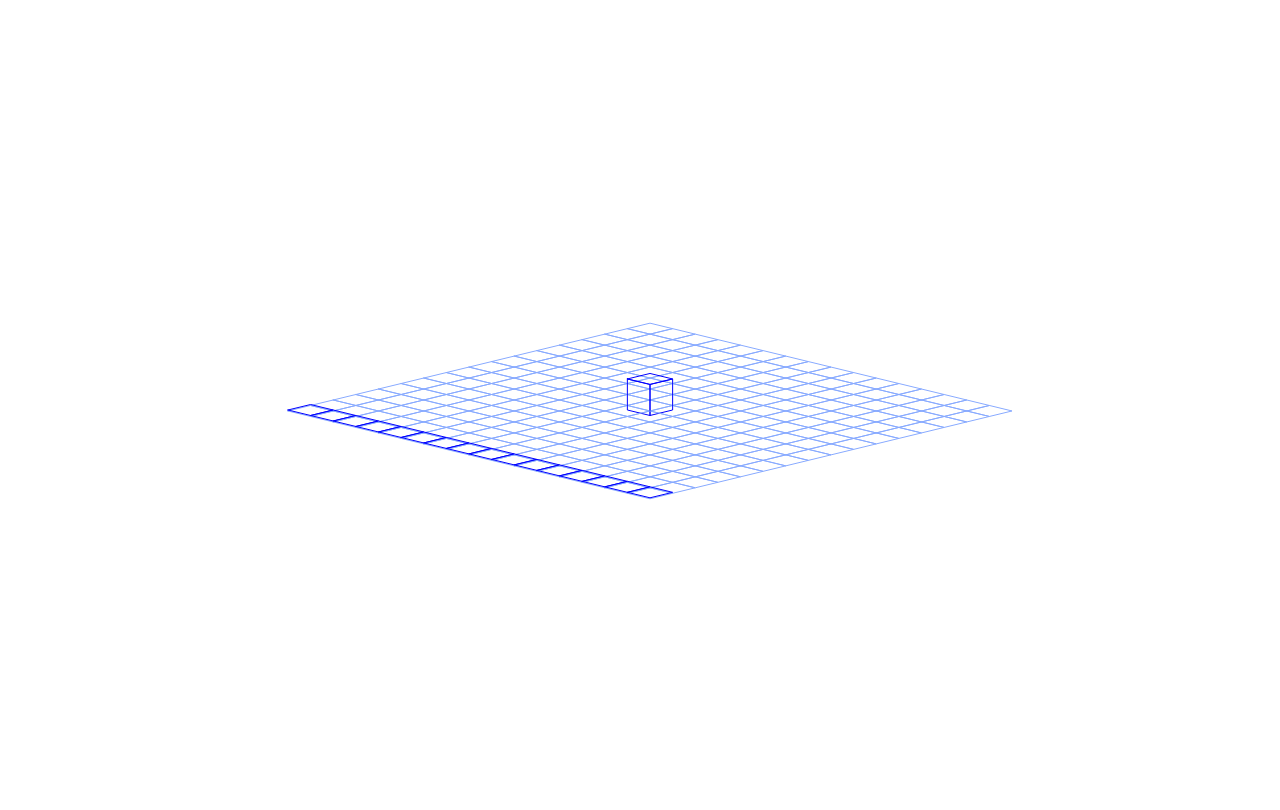
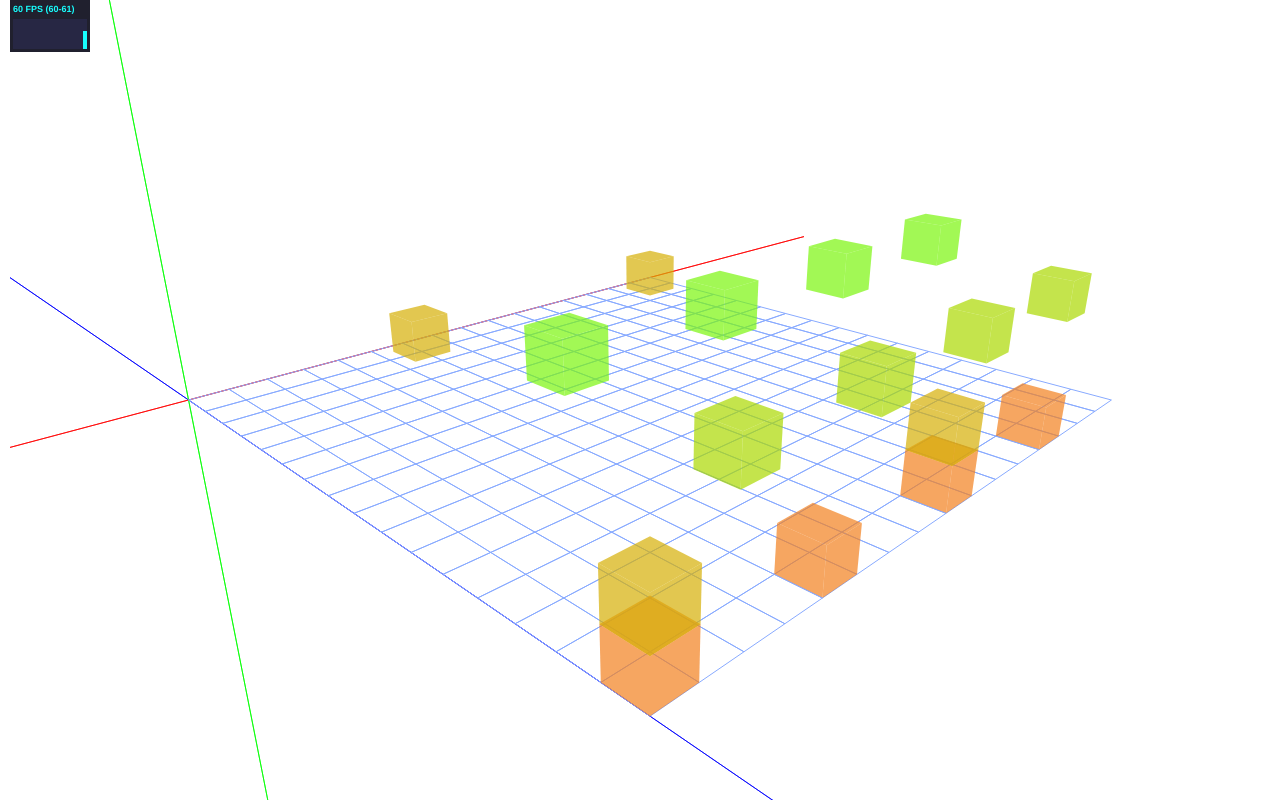
Before and after one commit to dhilowitz/Marlon, a plain HTML site: page index.html in a window 1280 px wide. Drawn offline with nearby package versions, Linux system fonts and the light colour scheme.

Commit message:
✓ Start using globals instead of class variables for constants. @done ✓ Introduce the concept of voices @done ✓ Introduce the concept of notes @done
Signed-off-by: David Hilowitz <dhilowitz@gmail.com>

```diff
--- a/_/js/marlon.js
+++ b/_/js/marlon.js
@@ -1,20 +1,43 @@
 // Global parameters
 
 // Set some camera attributes
-var CAMERA_DIST = 20;
+var CAMERA_DIST = 700;
 var CAMERA_ROTATION_STEP_AMOUNT = 5; // This is in degrees.
 var SEQUENCER_STEP_WIDTH = 32;
-var NUMBER_OF_INSTRUMENTS = 16;
+var NUMBER_OF_VOICES = 8;
 var NUMBER_OF_SEQUENCE_STEPS = 16;
+var NUMBER_OF_GRID_NOTES = 16;
+var GRID_WIDTH = NUMBER_OF_SEQUENCE_STEPS * SEQUENCER_STEP_WIDTH;
+var GRID_DEPTH = NUMBER_OF_GRID_NOTES * SEQUENCER_STEP_WIDTH;
+var VOICE_COLORS = colorRainbowArray(16,0, false, 128, 127);
+var SCALE_BASE_NOTE = 57;
+
 
 // This is left over from Tito. Hmm. Do we want to have a fixed grid size?
 //var GRID_WIDTH = 736;
 //var GRID_HEIGHT = 449;
 
+function Note() {
+	var on = false;
+	var midiNote = -1; //If this is
+	var velocity
+	var cube;
+}
+
 function Sequence() {
-	this.data = new Array();
+	this.notes = new Array();
+
+	for(var i = 0; i<NUMBER_OF_SEQUENCE_STEPS; i++)
+	{
+		this.notes[i] = new Note();
+		this.notes[i].on = false;
+	}
+
 	this.makeFakeData = function makeFakeData() {
-		this.data = [0,1,2,3,4,5,6,7,8,9,10,11,12,13,14,15];
+		for(var i = 0; i<NUMBER_OF_SEQUENCE_STEPS; i++)
+		{
+			this.notes[i].midiNote = i;
+		}
 	}
 }
 
@@ -22,16 +45,42 @@ function Voice(voiceNumber)
 {
 	this.voiceNumber = voiceNumber;
 	this.sequence = new Sequence();
+	this.color = 0xFF0000;
+
 }
 
 Marlon.prototype.setupVoices = function setupVoices() {
 	this.voices = new Array();
-	for(var i=0; i<NUMBER_OF_INSTRUMENTS;i++)
+
+	for(var i=0; i<NUMBER_OF_VOICES;i++)
 	{
 		this.voices[i] = new Voice(i);
-		this.voices[i].sequence.makeFakeData();
+		this.voices[i].color = VOICE_COLORS[i];
+		this.voices[i].sequence.notes[i].on=true;
+		//this.voices[i].sequence.notes[i].midiNote=SCALE_BASE_NOTE+i;
 	}
+	//Fake Data
+	this.voices[0].sequence.notes[0].midiNote = 57;
+	this.voices[0].sequence.notes[4].midiNote = 57;
+	this.voices[0].sequence.notes[8].midiNote = 57;
+	this.voices[0].sequence.notes[12].midiNote = 57;
+
+	this.voices[1].sequence.notes[0].midiNote = 57;
+	this.voices[1].sequence.notes[4].midiNote = 57+12;
+	this.voices[1].sequence.notes[8].midiNote = 57;
+	this.voices[1].sequence.notes[12].midiNote = 57+12;
+
+	this.voices[2].sequence.notes[3].midiNote = 58;
+	this.voices[2].sequence.notes[7].midiNote = 58;
+	this.voices[2].sequence.notes[11].midiNote = 58;
+	this.voices[2].sequence.notes[15].midiNote = 58;
+
+	this.voices[3].sequence.notes[2].midiNote = 61;
+	this.voices[3].sequence.notes[6].midiNote = 61;
+	this.voices[3].sequence.notes[10].midiNote = 61;
+	this.voices[3].sequence.notes[14].midiNote = 61;
 }
+
 
 function Marlon (marlonCanvasID)
 {
@@ -46,40 +95,43 @@ function Marlon (marlonCanvasID)
 	this.setupEventHandlers();
 
 	this.setupVoices();
+	this.setupCubes();
 }
 
+
 Marlon.prototype.init = function init(marlonCanvasID) {
+	container = document.createElement( 'div' );
+	document.body.appendChild( container );
+
+
+	this.stats = new Stats();
+	this.stats.domElement.style.position = 'absolute';
+	this.stats.domElement.style.top = '0px';
+	container.appendChild( this.stats.domElement );
+
 	this.scene = new THREE.Scene();
 
-	this.camera = new THREE.OrthographicCamera( this.WIDTH / -2, 							this.WIDTH / 2, this.HEIGHT / 2, this.HEIGHT / - 2, -10, 1000 );
+	this.drawDebugAxes();
 
-	this.camera.position.y = 5;
-	this.calculateCameraPosition();
-
-	this.camera.updateMatrix();
-
+	this.camera = new THREE.PerspectiveCamera(45, this.WIDTH / this.HEIGHT, 1, 2000);
+	this.camera.position.y = 290;
+	this.camera.rotation.x = -45 * (Math.PI / 180);
     this.scene.add( this.camera );
 
-
-	//Cube
-	geometry = new THREE.CubeGeometry( 32, 32, 32 );
-    material = new THREE.MeshBasicMaterial( { color: 0x0000FF, wireframe: true } );
-
-    cube = new THREE.Mesh( geometry, material );
-	cube.position.x = 0;
-	cube.position.y = 16;
-	cube.position.z = 0;
-    this.scene.add( cube );
-
-	//Grid
-	geometry = new THREE.PlaneGeometry( 512, 512, 16, 16);
+    //Grid
+	geometry = new THREE.PlaneGeometry( GRID_WIDTH, GRID_DEPTH, NUMBER_OF_SEQUENCE_STEPS, NUMBER_OF_GRID_NOTES);
     material = new THREE.MeshBasicMaterial( { color: 0x88AAFF, wireframe: true } );
 
     this.grid = new THREE.Mesh( geometry, material );
 	this.grid.position.x = this.grid.position.y = this.grid.position.z = 0;
 	this.grid.rotation.x = -Math.PI/2;
-	this.grid.receiveShadow = true;
+	this.grid.position.x = GRID_WIDTH/2;
+	this.grid.position.z = GRID_DEPTH/2;
+
 	this.scene.add( this.grid );
+
+
+/*
 
 	//Playhead Grid
 	geometry = new THREE.PlaneGeometry( 32, 512, 1, 16);
@@ -93,13 +145,50 @@ Marlon.prototype.init = function init(marlonCanvasID) {
 	this.playheadGrid.rotation.x = -Math.PI/2;
 	this.calculatePlayheadPosition();
 	this.scene.add( this.playheadGrid );
-
+*/
     this.renderer = new THREE.CanvasRenderer();
+	this.renderer.domElement.style.position = 'absolute';
+	this.renderer.domElement.style.top = '0';
     this.renderer.setSize(this.WIDTH, this.HEIGHT);
 
 	//document.getElementById(marlonCanvasID).appendChild( this.renderer.domElement );
-   	document.body.appendChild( this.renderer.domElement );
+	this.calculateCameraPosition();
+   	container.appendChild( this.renderer.domElement );
 }
+
+Marlon.prototype.setupCubes = function() {
+
+	for(var voiceIndex=0; voiceIndex<NUMBER_OF_VOICES;voiceIndex++)
+	{
+		var currentVoice = this.voices[voiceIndex];
+		var currentVoiceSequence
+		for(var stepIndex=0; stepIndex < currentVoice.sequence.notes.length; stepIndex++)
+		{
+			currentNote = currentVoice.sequence.notes[stepIndex];
+			if(currentNote.midiNote == -1) continue;
+
+			//Cube
+			var geometry = new THREE.CubeGeometry( SEQUENCER_STEP_WIDTH, SEQUENCER_STEP_WIDTH, SEQUENCER_STEP_WIDTH );
+		    var material = new THREE.MeshBasicMaterial({
+			        color: currentVoice.color,
+			        opacity: 0.7,
+			        wireframe: false
+			    })
+			currentNote.cube = new THREE.Mesh( geometry, material );
+			currentNote.cube.position.x = (SEQUENCER_STEP_WIDTH/2) + stepIndex * SEQUENCER_STEP_WIDTH;// - (256/2);
+			currentNote.cube.position.y = (SEQUENCER_STEP_WIDTH/2) + voiceIndex * SEQUENCER_STEP_WIDTH;
+
+			var adjustedNote = currentNote.midiNote - SCALE_BASE_NOTE;
+			currentNote.cube.position.z = GRID_DEPTH - (SEQUENCER_STEP_WIDTH/2) - (adjustedNote * SEQUENCER_STEP_WIDTH);
+
+		    this.scene.add( currentNote.cube );
+
+			//d("Adding a cube for " + dump(currentNote))
+		}
+
+	}
+}
+
 /*
 Marlon.prototype.animate =  function animate() {
 	requestAnimationFrame( animate );
@@ -107,27 +196,34 @@ Marlon.prototype.animate =  function animate() {
     this.render();
 }
 */
-Marlon.prototype.render =  function render() {
+Marlon.prototype.render =  function() {
 //	this.movePlayhead(); this.calculatePlayheadPosition();
+//	this.rotationDegrees += 1;
+//	this.calculateCameraPosition();
 	this.renderer.render( this.scene, this.camera );
+	this.stats.update();
 }
 
-Marlon.prototype.calculatePlayheadPosition =  function calculatePlayheadPosition() {
+Marlon.prototype.calculatePlayheadPosition =  function() {
 	this.playheadGrid.position.x = SEQUENCER_STEP_WIDTH*this.playheadPosition - (240);
 }
 
-Marlon.prototype.calculateCameraPosition =  function calculateCameraPosition() {
-	var radians = (this.rotationDegrees / 180) * (Math.PI)
-	this.camera.position.z = CAMERA_DIST * Math.cos(radians);
-	this.camera.position.x = CAMERA_DIST * Math.sin(radians);
-	this.camera.lookAt(this.scene.position);
+Marlon.prototype.calculateCameraPosition =  function() {
+	var radians = (this.rotationDegrees / 180) * (Math.PI);
+	this.camera.position.z = CAMERA_DIST * Math.cos(radians) + GRID_DEPTH/2;
+	this.camera.position.x = CAMERA_DIST * Math.sin(radians) + GRID_WIDTH/2;
+
+	if(typeof(this.grid) != 'undefined')
+		this.camera.lookAt(this.grid.position);
+	else
+		this.camera.lookAt(this.scene.position);
 }
 
-Marlon.prototype.movePlayhead =  function movePlayhead() {
+Marlon.prototype.movePlayhead =  function() {
 	this.playheadPosition = (this.playheadPosition < 15) ? this.playheadPosition + 1:0;
 }
 
-Marlon.prototype.setupEventHandlers = function setupEventHandlers() {
+Marlon.prototype.setupEventHandlers = function() {
 	var thisObject = this;
 	$(document.body).keydown(function(event) {thisObject.onKeyDown(event);});
 }
@@ -157,12 +253,12 @@ Marlon.prototype.onKeyDown = function onKeyDown(event) {
 			event.preventDefault();
 			break;
 		case 189: // '-' key
-			this.camera.position.y--;
+			this.camera.position.y-=10;
 			this.calculateCameraPosition();
 			event.preventDefault();
 			break;
 		case 187: // '+' key
-			this.camera.position.y++;
+			this.camera.position.y+=10;
 			this.calculateCameraPosition();
 			event.preventDefault();
 			break;
@@ -178,14 +274,61 @@ Marlon.prototype.onKeyDown = function onKeyDown(event) {
 
 	var msg = "Handler for .keypress() called " + this.xTriggered + " time(s). Keycode was " + event.which + "\n";
 	msg += "Camera:\n";
+	msg += "Angle: " + this.rotationDegrees + " ";
 	msg += "x: " + this.camera.position.x + " / ";
 	msg += "y: " + this.camera.position.y + " / ";
 	msg += "z: " + this.camera.position.z + ".\n";
-	msg += "Camera.rotation.x = " + this.camera.rotation.x + " / ";
-	msg += "Camera.rotation.y = " + this.camera.rotation.y + " / ";
-	msg += "Camera.rotation.z = " + this.camera.rotation.z + ".";
+	msg += "rotation.x = " + this.camera.rotation.x + " / ";
+	msg += "rotation.y = " + this.camera.rotation.y + " / ";
+	msg += "rotation.z = " + this.camera.rotation.z + ".";
 	d(msg);
 
+}
+
+
+Marlon.prototype.drawDebugAxes = function drawDebugAxes(){
+    //Axes array[x,y,z]
+    var axisLength = 800;
+
+    var info = [
+			[-axisLength, 0, 0, axisLength,0,0,0xff0000],
+			[0,-axisLength,0,0,axisLength,0,0x00ff00],
+			[0,0,-axisLength,0,0,axisLength,0x0000ff]
+		];
+
+    //Draw some helpful axes
+    for(var i=0;i<3;i++){
+        material = new THREE.MeshBasicMaterial({color: 0xffffff});
+        geometry = new THREE.Geometry();
+
+        //Define the start point
+        particle = new THREE.Particle(material);
+        particle.position.x = info[i][0];
+        particle.position.y = info[i][1];
+        particle.position.z = info[i][2];
+
+        //Add the new particle to the scene
+        this.scene.add(particle);
+
+        //Add the particle position into the geometry object
+        geometry.vertices.push(new THREE.Vertex(particle.position));
+
+        //Create the second point
+        particle = new THREE.Particle(material);
+        particle.position.x = info[i][3];
+        particle.position.y = info[i][4];
+        particle.position.z = info[i][5];
+
+        //Add the new particle to the scene
+        this.scene.add(particle);
+
+        //Add the particle position into the geometry object
+        geometry.vertices.push(new THREE.Vertex(particle.position));
+
+        //Create the line between points
+        var line = new THREE.Line(geometry, new THREE.LineBasicMaterial({color: info[i][6], opacity: 0.8, linewidth: 1}));
+        this.scene.add(line);
+    }
 }
 
 
--- a/_/js/useful.js
+++ b/_/js/useful.js
@@ -31,32 +31,6 @@ function randomIntInRange(lowerRange, higherRange)
 	var returnVal = Math.min(lowerRange, higherRange) + Math.round(Math.random() * (Math.abs(higherRange - lowerRange)));
 	d(returnVal);
 	return returnVal;
-}
-
-// Database
-function ConvertSQLServerDateTimeToJavaScriptDateObject(sqlServerDateTime)
-{
-	var theDate = new Date();
-
-	var stringArrayYearMonthPlusSomeGarbage = sqlServerDateTime.split('-');
-	theDate.setFullYear(stringArrayYearMonthPlusSomeGarbage[0]);
-	theDate.setMonth(stringArrayYearMonthPlusSomeGarbage[1]);
-
-	var stringGarbage = stringArrayYearMonthPlusSomeGarbage[2];
-	stringArrayDayPlusGarbage = stringGarbage.split(' ');
-	theDate.setDate(stringArrayDayPlusGarbage[0]);
-
-	stringGarbage = stringArrayDayPlusGarbage[1];
-	var stringArrayHourMinutePlusGarbage = stringGarbage.split(':');
-	theDate.setHours(stringArrayHourMinutePlusGarbage[0]);
-	theDate.setMinutes(stringArrayHourMinutePlusGarbage[1]);
-
-	stringGarbage = stringArrayHourMinutePlusGarbage[2]
-	var stringArraySecondPlusGarbage = stringGarbage.split('.');
-	theDate.setSeconds(stringArraySecondPlusGarbage[0]);
-	theDate.setMilliseconds(stringArraySecondPlusGarbage[1]);
-
-	return theDate;
 }
 
 //Audio -- Notes and MIDI
@@ -130,3 +104,77 @@ function pointInRect(pointX, pointY, rectX1, rectY1, rectX2, rectY2)
 		return true;
 	}
 }
+
+/**
+ * Function : dump()
+ * Arguments: The data - array,hash(associative array),object
+ *    The level - OPTIONAL
+ * Returns  : The textual representation of the array.
+ * This function was inspired by the print_r function of PHP.
+ * This will accept some data as the argument and return a
+ * text that will be a more readable version of the
+ * array/hash/object that is given.
+ * Docs: http://www.openjs.com/scripts/others/dump_function_php_print_r.php
+ */
+function dump(arr,level) {
+	var dumped_text = "";
+	if(!level) level = 0;
+
+	//The padding given at the beginning of the line.
+	var level_padding = "";
+	for(var j=0;j<level+1;j++) level_padding += "    ";
+
+	if(typeof(arr) == 'object') { //Array/Hashes/Objects
+		for(var item in arr) {
+			var value = arr[item];
+
+			if(typeof(value) == 'object') { //If it is an array,
+				dumped_text += level_padding + "'" + item + "' ...\n";
+				dumped_text += dump(value,level+1);
+			} else {
+				dumped_text += level_padding + "'" + item + "' => \"" + value + "\"\n";
+			}
+		}
+	} else { //Stings/Chars/Numbers etc.
+		dumped_text = "===>"+arr+"<===("+typeof(arr)+")";
+	}
+	return dumped_text;
+}
+
+//Color stuff
+// Taken from here: http://www.krazydad.com/makecolors.php
+function byte2Hex(n)
+  {
+    var nybHexString = "0123456789ABCDEF";
+    return String(nybHexString.substr((n >> 4) & 0x0F,1)) + nybHexString.substr(n & 0x0F,1);
+  }
+
+function RGB2Color(r,g,b)
+  {
+    return '#' + byte2Hex(r) + byte2Hex(g) + byte2Hex(b);
+  }
+
+function RGB20xColor(r,g,b)
+  {
+    return '0x' + byte2Hex(r) + byte2Hex(g) + byte2Hex(b);
+  }
+
+function colorRainbowArray(numberOfColors,phase, htmlColor, center, width)
+{
+	returnArray = new Array();
+    if (phase == undefined) phase = 0;
+  center = 128;
+  width = 127;
+  frequency = Math.PI*2/numberOfColors;
+  for (var i = 0; i < numberOfColors; ++i)
+  {
+     red   = Math.sin(frequency*i+2+phase) * width + center;
+     green = Math.sin(frequency*i+0+phase) * width + center;
+     blue  = Math.sin(frequency*i+4+phase) * width + center;
+	if(htmlColor)
+		returnArray.push(RGB2Color(red,green,blue));
+	else
+		returnArray.push(RGB20xColor(red,green,blue));
+  }
+	return returnArray;
+}
```
Also changed, not shown: index.html (+1 -0 lines), todo.txt (+4 -4 lines), 1 other file.
